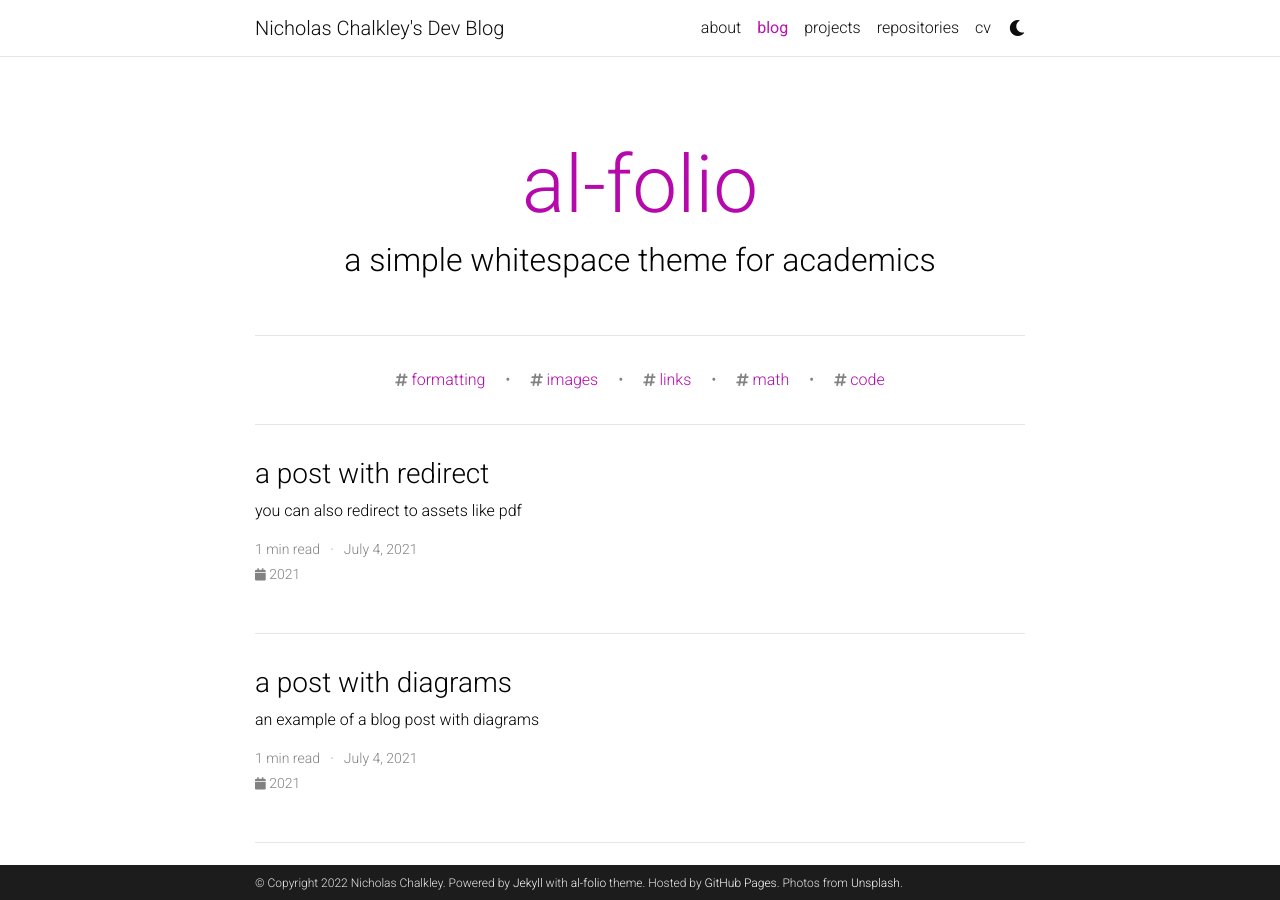
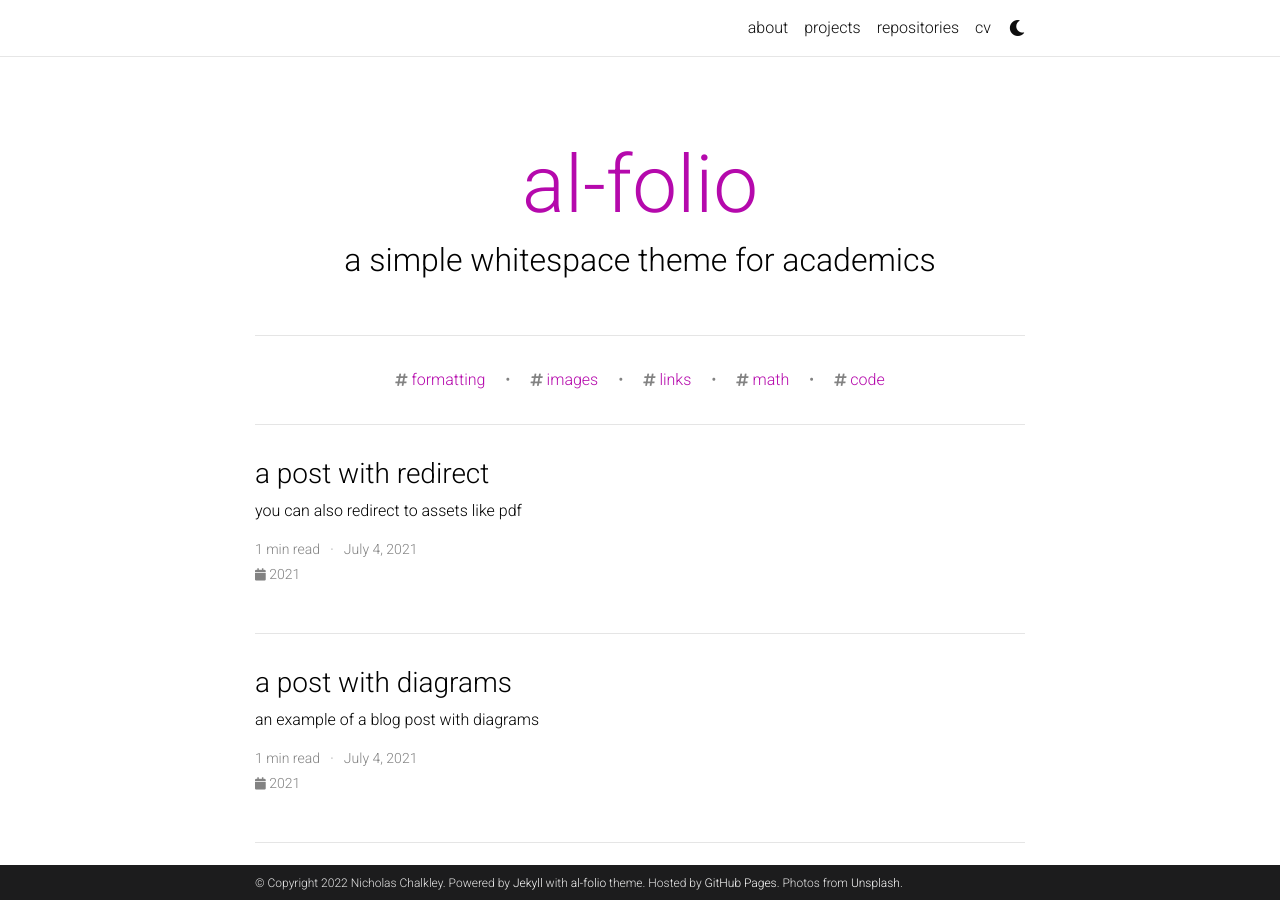
Before and after one commit to nicholas477/nicholas477.github.io, a Jekyll site: the page built from blog/index.html, in a window 1280 px wide and 900 px high. Built offline with Jekyll 4.4.1, drawn with Linux system fonts in a browser that asks for light colours; the list of posts is cut into pages by our own code; comment, search, counter and statistics services are not loaded; a style sheet for code colours, icons or effects is not loaded.

Commit message:
Removed blog

```diff
--- a/_config.yml
+++ b/_config.yml
@@ -2,7 +2,7 @@
 # Site settings
 # -----------------------------------------------------------------------------
 
-title: Nicholas Chalkley's Dev Blog # the website title (if blank, full name will be used instead)
+title: # the website title (if blank, full name will be used instead)
 first_name: Nicholas
 middle_name:
 last_name: Chalkley
@@ -13,7 +13,7 @@ footer_text: >
   Powered by <a href="https://jekyllrb.com/" target="_blank">Jekyll</a> with <a href="https://github.com/alshedivat/al-folio">al-folio</a> theme.
   Hosted by <a href="https://pages.github.com/" target="_blank">GitHub Pages</a>.
   Photos from <a href="https://unsplash.com" target="_blank">Unsplash</a>.
-keywords: jekyll, jekyll-theme, academic-website, portfolio-website  # add your own keywords or leave empty
+keywords: jekyll, jekyll-theme, academic-website, portfolio-website, unreal-engine  # add your own keywords or leave empty
 
 lang: en # the language of your site (for example: en, fr, cn, ru, etc.)
 icon: ⚛️  # the emoji used as the favicon (alternatively, provide image name in /assets/img/)
--- a/_includes/header.html
+++ b/_includes/header.html
@@ -53,14 +53,14 @@
               </li>
               {% if site.blog_nav_title %}
               <!-- Blog -->
-              <li class="nav-item {% if page.url contains 'blog' %}active{% endif %}">
+              <!-- <li class="nav-item {% if page.url contains 'blog' %}active{% endif %}">
                 <a class="nav-link" href="{{ '/blog/' | relative_url }}">{{ site.blog_nav_title }}
                   {%- if page.url contains 'blog' -%}
                   <span class="sr-only">(current)</span>
                   {%- endif -%}
                 </a>
               </li>
-              {%- endif %}
+              {%- endif %} -->
 
               <!-- Other pages -->
               {%- assign sorted_pages = site.pages | sort: "nav_order" -%}
```
